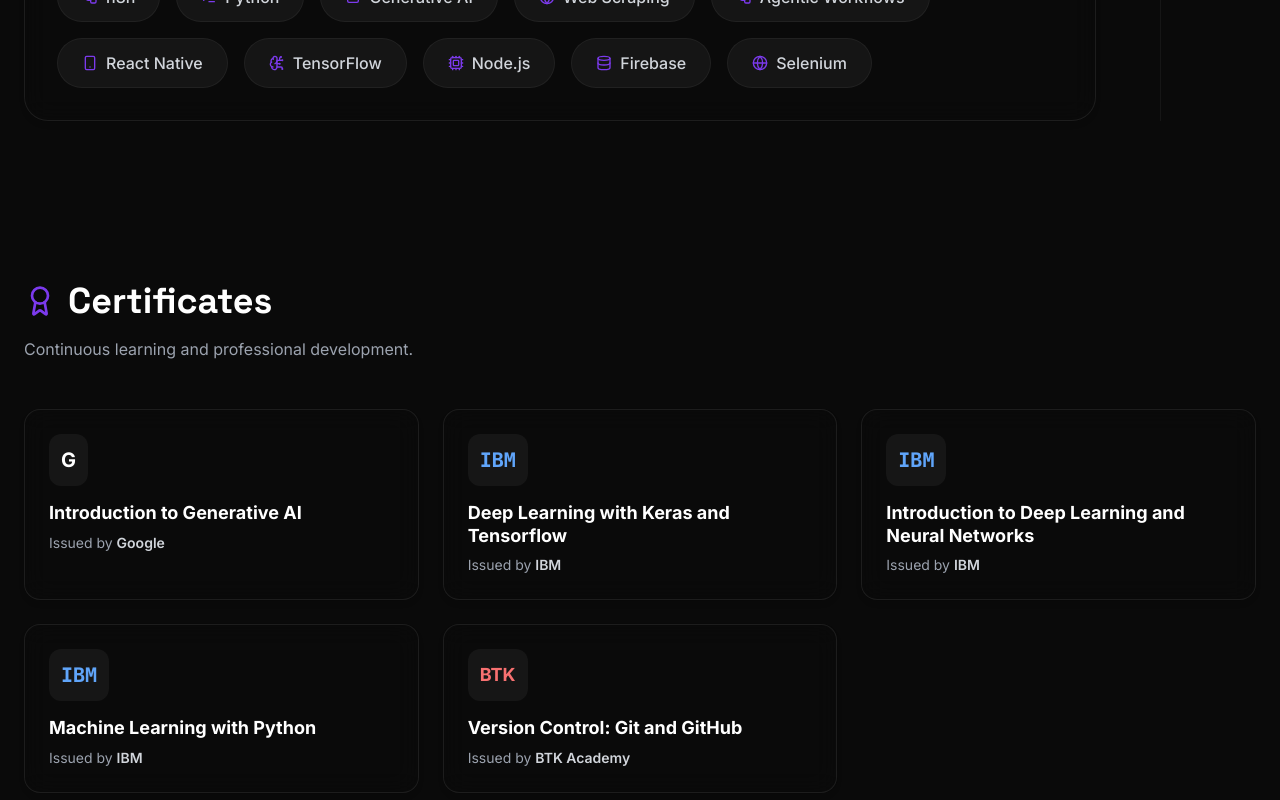
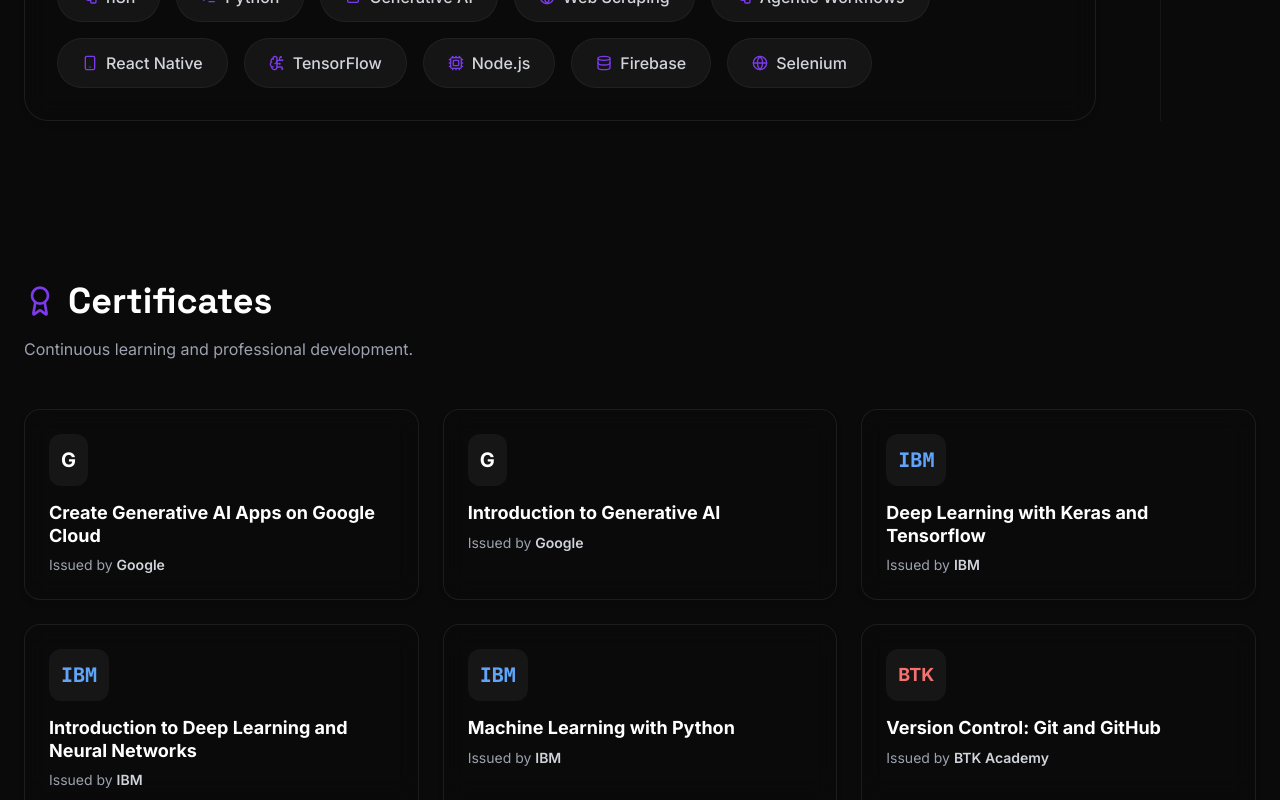
Before and after one commit to barancaki/barancaki, a React (Vite) app: page / in a window 1280 px wide. Shown: the part 1853-2653 px from the top of the page. Built offline with nearby package versions, Linux system fonts and the light colour scheme.

Commit message:
Update Certificates.tsx

```diff
--- a/components/Certificates.tsx
+++ b/components/Certificates.tsx
@@ -9,6 +9,11 @@ interface Certificate {
 }
 
 const CERTIFICATES: Certificate[] = [
+    {
+        name: "Create Generative AI Apps on Google Cloud",
+        issuer: "Google",
+        logo: "google",
+    },
     {
         name: "Introduction to Generative AI",
         issuer: "Google",
```
